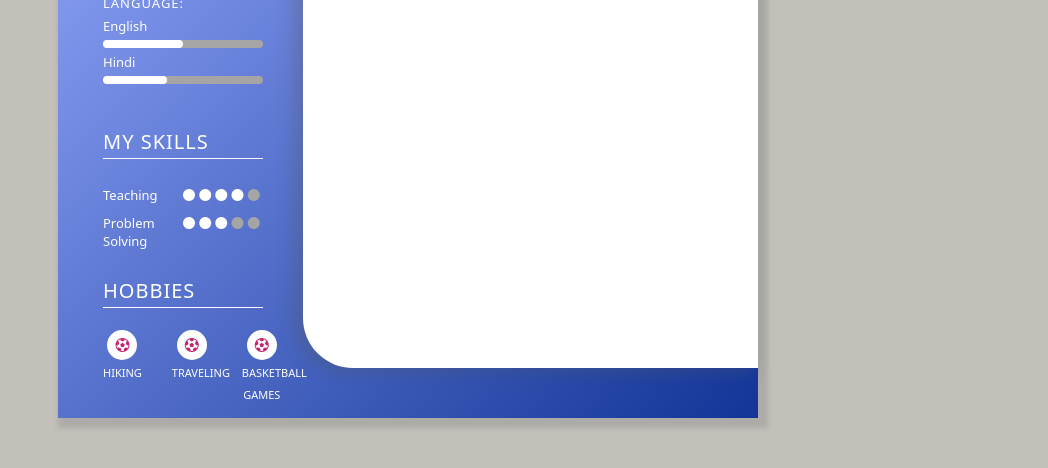
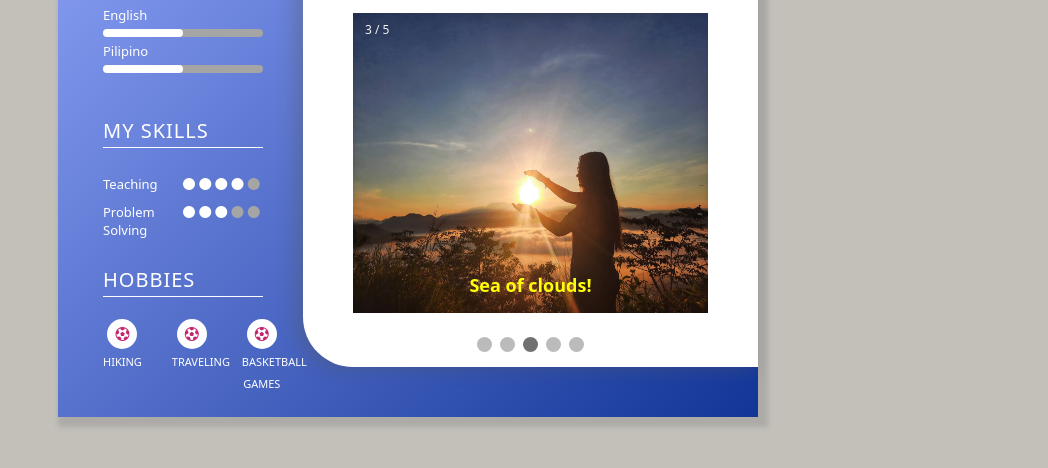
Before and after one commit to stephenPolFajardo/rechele-cv, a plain HTML site: page index.html in a window 1280 px wide. Shown: the part 578-1046 px from the top of the page, without its empty margins (232-1280 px from the left). Drawn offline with Linux system fonts and the light colour scheme.

Commit message:
publish slideshow

```diff
--- a/index.html
+++ b/index.html
@@ -10,7 +10,68 @@
         color: white;
         font-size: 100px;
     }
+    * {box-sizing: border-box;}
+body {font-family: Verdana, sans-serif;}
+.mySlides {display: none;}
+img {vertical-align: middle;}
 
+/* Slideshow container */
+.slideshow-container {
+  max-width: 1000px;
+  position: relative;
+  margin: auto;
+}
+
+/* Caption text */
+.text {
+  color: #f2f2f2;
+  font-size: 15px;
+  padding: 8px 12px;
+  position: absolute;
+  bottom: 8px;
+  width: 100%;
+  text-align: center;
+}
+
+/* Number text (1/3 etc) */
+.numbertext {
+  color: #f2f2f2;
+  font-size: 12px;
+  padding: 8px 12px;
+  position: absolute;
+  top: 0;
+}
+
+/* The dots/bullets/indicators */
+.dot {
+  height: 15px;
+  width: 15px;
+  margin: 0 2px;
+  background-color: #bbb;
+  border-radius: 50%;
+  display: inline-block;
+  transition: background-color 0.6s ease;
+}
+
+.active {
+  background-color: #717171;
+}
+
+/* Fading animation */
+.fade {
+  animation-name: fade;
+  animation-duration: 1.5s;
+}
+
+@keyframes fade {
+  from {opacity: .4}
+  to {opacity: 1}
+}
+
+/* On smaller screens, decrease text size */
+@media only screen and (max-width: 300px) {
+  .text {font-size: 11px}
+}
 
 </style>
 
@@ -47,8 +108,8 @@
             <h3>Language:</h3>
             <p class="p2">English</p>
             <div id="progress"></div>
-            <p class="p2">Hindi</p>
-            <div id="progress1"></div>
+            <p class="p2">Pilipino</p>
+            <div id="progress"></div>
 
             <br><br>
             <h2>My Skills</h2>
@@ -135,14 +196,58 @@
             <br>
 
             <br>
-            <h2 class="heading">My Education</h2>
+            <h2 class="heading">Goals</h2>
             <hr class="hr2">
             <br>
+            <div class="slideshow-container">
+
+                <div class="mySlides fade">
+                  <div class="numbertext">1 / 5</div>
+                  <img src="image/one.jpg" style="width:100%; height: 300px;">
+                  <div class="text"><b style="font-size: larger; color: yellow;">Let's Go!</b></div>
+                </div>
+
+                <div class="mySlides fade">
+                  <div class="numbertext">2 / 5</div>
+                  <img src="image/two.jpg" style="width:100%; height: 300px;">
+                  <div class="text"><b style="font-size: larger; color: yellow;">Up hill climb!</b></div>
+                </div>
+
+                <div class="mySlides fade">
+                  <div class="numbertext">3 / 5</div>
+                  <img src="image/three.jpg" style="width:100%; height: 300px;">
+                  <div class="text"><b style="font-size: larger; color: yellow;">Sea of clouds!</b></div>
+                </div>
+
+
+                <div class="mySlides fade">
+                <div class="numbertext">4 / 5</div>
+                <img src="image/four.jpg" style="width:100%; height: 300px;">
+                <div class="text"><b style="font-size: larger; color: yellow;">Wagi sayo!</b></div>
+                </div>
+
+
+                <div class="mySlides fade">
+                    <div class="numbertext">5 / 5</div>
+                    <img src="image/five.jpeg" style="width:100%; height: 300px;">
+                    <div class="text"><b style="font-size: larger; color: yellow;">Always look at the bright side!</b></div>
+                </div>
+
+            </div>
+            <br>
+
+                <div style="text-align:center">
+                  <span class="dot"></span>
+                  <span class="dot"></span>
+                  <span class="dot"></span>
+                  <span class="dot"></span>
+                  <span class="dot"></span>
+                </div>
             <!-- <div class="col-div-4">
                 <p class="p5">2015-2016</p>
                 <span class="span1">Company Name</span>
-            </div>
-            <div class="col-div-8">
+            </div> -->
+            <!-- <div class="col-div-8">
                 <p class="p5">Web Designer</p>
                 <span class="span1">Lorem Ipsum is simply dummy text of the printing and typesetting industry.</span>
             </div>
@@ -163,4 +268,26 @@
     </div>
 
 </body>
+
+<script>
+    let slideIndex = 0;
+    showSlides();
+
+    function showSlides() {
+      let i;
+      let slides = document.getElementsByClassName("mySlides");
+      let dots = document.getElementsByClassName("dot");
+      for (i = 0; i < slides.length; i++) {
+        slides[i].style.display = "none";
+      }
+      slideIndex++;
+      if (slideIndex > slides.length) {slideIndex = 1}
+      for (i = 0; i < dots.length; i++) {
+        dots[i].className = dots[i].className.replace(" active", "");
+      }
+      slides[slideIndex-1].style.display = "block";
+      dots[slideIndex-1].className += " active";
+      setTimeout(showSlides, 2000); // Change image every 2 seconds
+    }
+    </script>
 </html>
```
Also changed, not shown: image/five.jpeg (added), image/four.jpg (added), image/one.jpg (added), image/six.jpeg (added), image/three.jpg (added), image/two.jpg (added).
